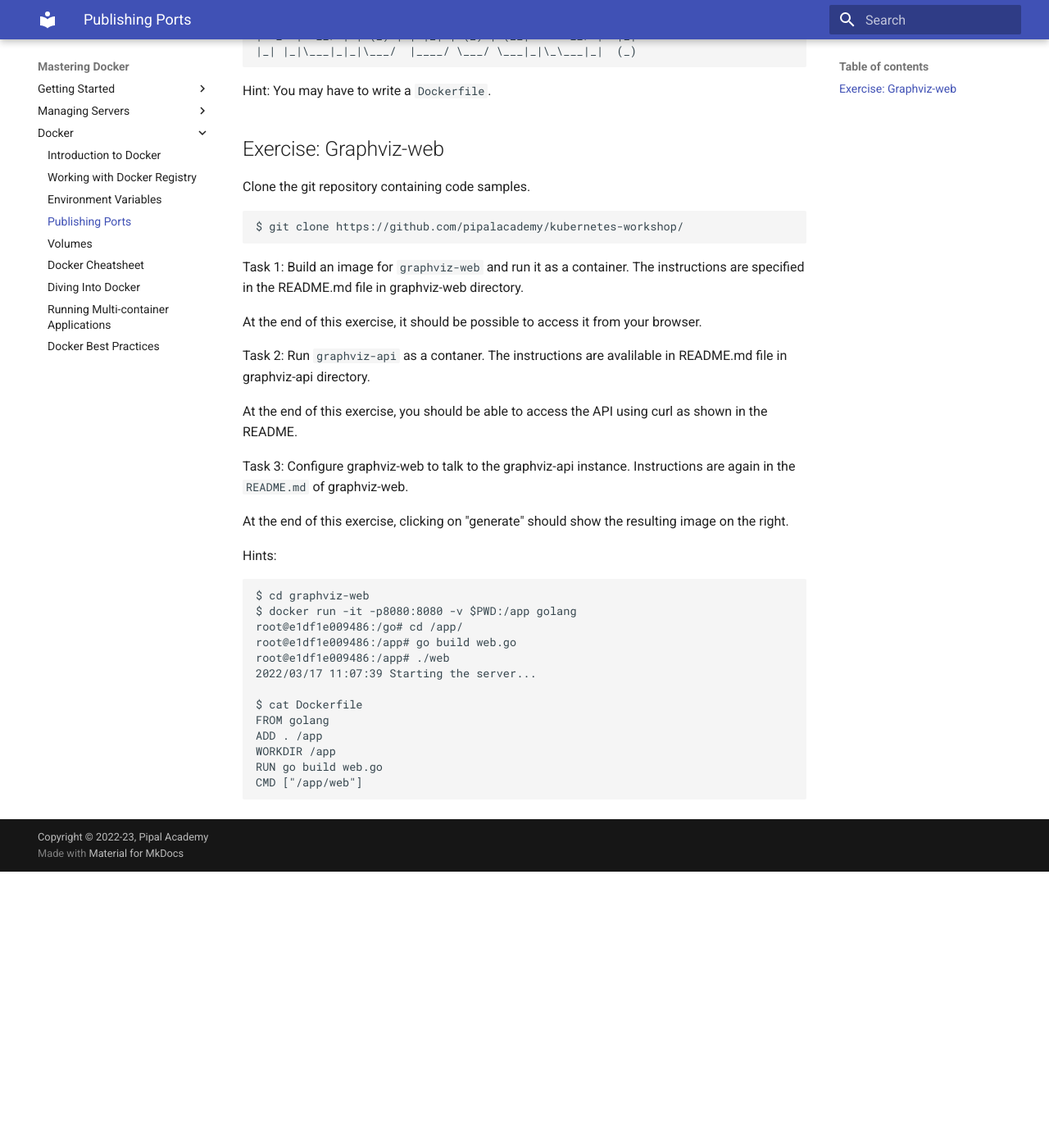
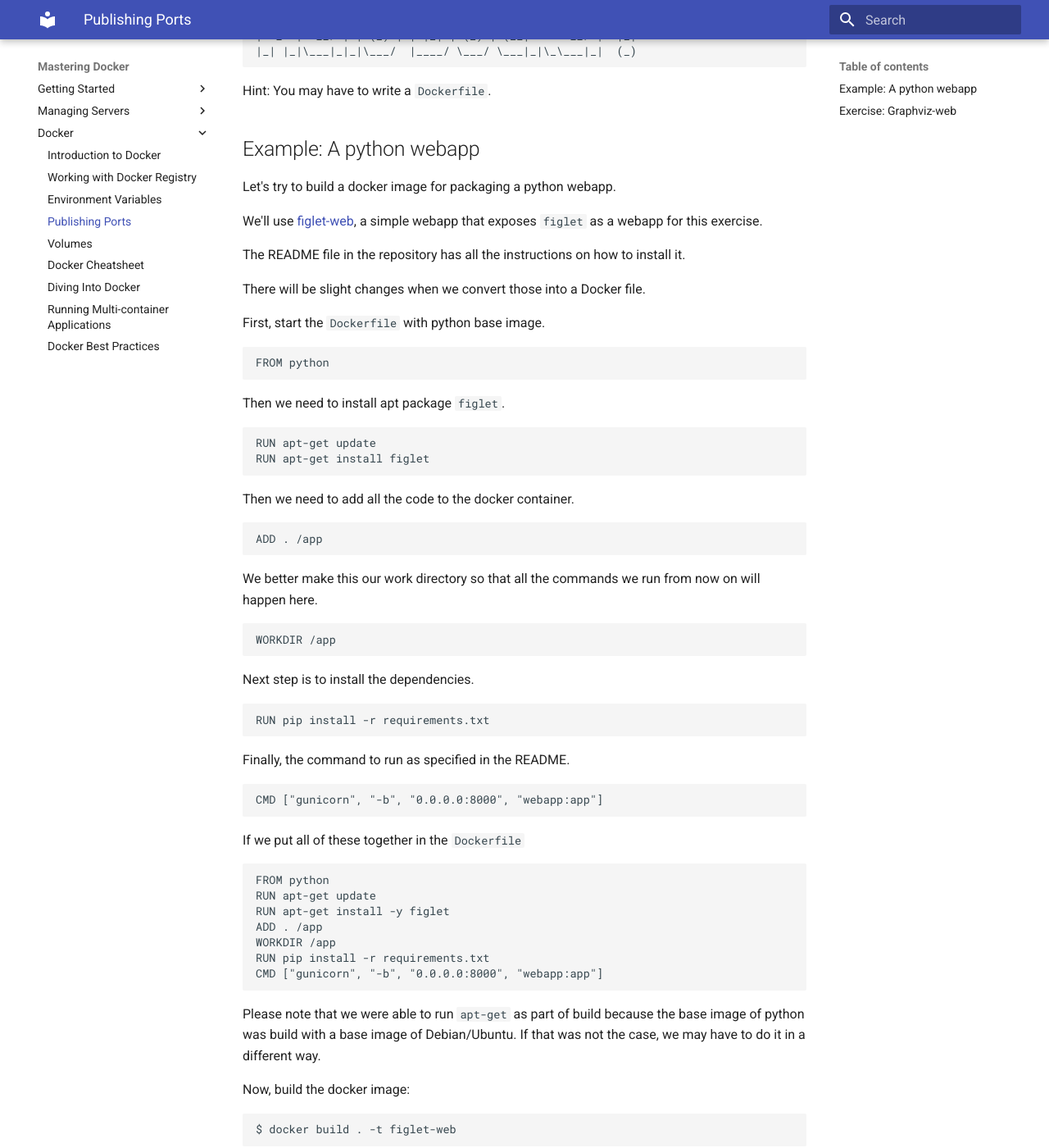
Before and after one commit to pipalacademy/mastering-docker, an MkDocs documentation site: the page built from website/docker/ports.md, in a window 1280 px wide and 1400 px high, scrolled down 490 px. Shown: the whole window at 82% size. Built offline with MkDocs 1.6.1 and Material for MkDocs 9.7.7, drawn with Linux system fonts in a browser that asks for light colours; before the commit the page ends 1553 px from its top, so only the background shows below that; some of the changed text lies outside the part shown.

````diff
--- a/website/docker/ports.md
+++ b/website/docker/ports.md
@@ -12,7 +12,7 @@ That would run nginx and publish the port 80 of the container to port 8080 of th
 **Problem:** Nginx docker image serves the index.html file from `/usr/share/nginx/html`. Create a new docker image nginx-hello-docker that serves a page showing the following:
 
 ```
-_   _      _ _         ____             _             _
+ _   _      _ _         ____             _             _
 | | | | ___| | | ___   |  _ \  ___   ___| | _____ _ __| |
 | |_| |/ _ \ | |/ _ \  | | | |/ _ \ / __| |/ / _ \ '__| |
 |  _  |  __/ | | (_) | | |_| | (_) | (__|   <  __/ |  |_|
@@ -22,15 +22,88 @@ _   _      _ _         ____             _             _
 
 Hint: You may have to write a `Dockerfile`.
 
+## Example: A python webapp <a name="figlet-web"></a>
+
+Let's try to build a docker image for packaging a python webapp.
+
+We'll use [figlet-web](https://gitub.com/anandology/figlet-web), a simple webapp that exposes `figlet` as a webapp for this exercise.
+
+The README file in the repository has all the instructions on how to install it.
+
+There will be slight changes when we convert those into a Docker file.
+
+First, start the `Dockerfile` with python base image.
+
+```
+FROM python
+```
+
+Then we need to install apt package `figlet`.
+
+```
+RUN apt-get update
+RUN apt-get install figlet
+```
+
+Then we need to add all the code to the docker container.
+
+```
+ADD . /app
+```
+
+We better make this our work directory so that all the commands we run from now on will happen here.
+
+```
+WORKDIR /app
+```
+
+Next step is to install the dependencies.
+
+```
+RUN pip install -r requirements.txt
+```
+
+Finally, the command to run as specified in the README.
+
+```
+CMD ["gunicorn", "-b", "0.0.0.0:8000", "webapp:app"]
+```
+
+If we put all of these together in the `Dockerfile`
+
+```
+FROM python
+RUN apt-get update
+RUN apt-get install -y figlet
+ADD . /app
+WORKDIR /app
+RUN pip install -r requirements.txt
+CMD ["gunicorn", "-b", "0.0.0.0:8000", "webapp:app"]
+```
+
+Please note that we were able to run `apt-get` as part of build because the base image of python was build with a base image of Debian/Ubuntu. If that was not the case, we may have to do it in a different way.
+
+Now, build the docker image:
+
+```
+$ docker build . -t figlet-web
+```
+
+And run it, exposing port `8000`.
+
+```
+$ docker run --rm -p 8000:8000 figlet-web
+```
+
 ## Exercise: Graphviz-web
 
 Clone the git repository containing code samples.
 
 ```
-$ git clone https://github.com/pipalacademy/kubernetes-workshop/
+$ git clone https://github.com/pipalacademy/graphviz-web/
 ```
 
-Task 1: Build an image for `graphviz-web` and run it as a container. The instructions are specified in the README.md file in graphviz-web directory.
+Task 1: Build an image for `graphviz-frontend` and run it as a container. The instructions are specified in the README.md file in graphviz-frontend directory.
 
 At the end of this exercise, it should be possible to access it from your browser.
 
@@ -46,7 +119,7 @@ At the end of this exercise, clicking on "generate" should show the resulting im
 Hints:
 
 ```
-$ cd graphviz-web
+$ cd graphviz-frontend
 $ docker run -it -p8080:8080 -v $PWD:/app golang
 root@e1df1e009486:/go# cd /app/
 root@e1df1e009486:/app# go build web.go
--- a/website/session1.md
+++ b/website/session1.md
@@ -44,7 +45,7 @@ Create `index.html`  with the following text.
 hello
 ```
 
-### Setup hello.alpha.k8x.in {#sec-nginx-hello}
+### Setup hello.alpha.k8x.in <a name="sec-nginx-hello"></a>
 
 create a file `/etc/nginx/sites-enabled/hello`.
 
@@ -232,138 +233,4 @@ $ sudo service figlet-web start
 
 ## Assignment
 
-### Problem 1: Build & Deploy FastAPI docs
-
-[FastAPI](https://fastapi.tiangolo.com/) is a modern web framework in Python.
-
-The source code and documentation of the framework is available in the following git repository.
-
-<https://github.com/tiangolo/fastapi>
-
-Your task is to build the docs and deploy it at `https://fastapi.alpha.k8x.in/`.
-
-**How to build**
-
-Step 1: Clone the repo
-
-```bash
-$ git clone https://github.com/tiangolo/fastapi
-$ cd fastapi
-```
-
-Step 2: setup a virtual env & install dependencies to build the docs
-
-```bash
-$ python -m venv
-$ source venv/bin/activate
-$ pip install -r requirements-docs.txt
-```
-
-Step 3: Build the docs
-
-```bash
-$ cd docs/en
-$ mkdocs build
-```
-
-The documentation is built in `site/` directory.
-
-Step 4: Symlink the docs to /var/www/fastapi
-
-Symlink the generated docs to `/var/www/fastapi` so that you can serve it from nginx.
-
-```bash
-$ sudo ln -s /home/pipal/fastapi/docs/en/site /var/www/fastapi
-```
-
-Verify the symlink.
-
-```bash
-$ ls -l /var/www/fastapi
-lrwxrwxrwx 1 root root 32 Nov 17 07:09 /var/www/fastapi -> /home/pipal/fastapi/docs/en/site
-```
-
-**Explosing the site on nginx**
-
-Create a new configuation file with `/etc/nginx/sites-enabled/fastapi` to server `/var/www/fastapi` at domain `fastapi.alpha.k8x.in`.
-
-Please refer to @sec-nginx-hello for instructions.
-
-**Setting up HTTPS**
-
-Setup HTTPS for this domain using the instructions given in @sec-letsencrypt.
-
-::: {.callout-note}
-Please remember to replace `alpha` with your hostname in the domain name.
-
-If you hostname is `beta`, then domain name to deploy will be `fastapi.beta.k8x.in`.
-:::
-
-### Problem 2: Deploy the railways data as datasette website
-
-[Datasette](https://datasette.io) is a tool for exploring and publishing data.
-
-Use _Datasette_ to publish the indian railways data as a website at `https://railways.alpha.k8x.in/`.
-
-**Usage**
-
-Step 1: clone the repo
-
-```bash
-$ git clone https://github.com/anandology/railways
-$ cd railways
-```
-
-Step 2: Create a sqlite3 database
-
-```bash
-$ sqlite3 railways.db < schema.sql
-$ sqlite3 railways.db < import.sql
-```
-
-You may have to install apt package `sqlite3` before doing this.
-
-Step 3: Setup a virtualenv and install dependencies
-
-Create a virtualenv.
-
-```bash
-$ python -m venv venv
-$ source venv/bin/activate
-```
-
-Install `datasette`.
-
-```bash
-$ pip install datasette
-```
-
-Step 4: Serve the dataset using datasette
-
-```bash
-$ datasette serve --ip 0.0.0.0 --port 8000 railways.db
-```
-
-You'll be able to access it from `http://alpha.k8x.in:8000/`.
-
-You can use a different port number if the port 8000 is already in use.
-
-**Deployment**
-
-For deploying, you need to setup the datasette as a system service. See @sec-systemd-service for instructions.
-
-You need to setup an nginx site `railways.alpha.k8x.in` proxying the datasette port. See @sec-nginx-proxy for instuctions.
-
-You also need to setup HTTPS for this site. Please refer to @sec-letsencrypt for instructions.
-
-Please rememeber that you may not want to run the datasette server on `0.0.0.0` in production as show in the instructions above. The above instructions are for you to get it running and accessing it directly from outside. However, when you deploy in production, you would want the app to be accessible only via nginx. The good practice is to not run the service on `0.0.0.0`. Do that by skipping `--ip 0.0.0.0` in the command when you setup systemd service.
-
-```bash
-$ datasette serve --port 8000 railways.db
-```
-
-::: {.callout-note}
-Please remember to replace `alpha` with your hostname in the domain name.
-
-If you hostname is `beta`, then domain name to deploy will be `railways.beta.k8x.in`.
-:::
+See [Assignment 1](../assignments/assignment-1/).
````
Also changed, not shown: other parts of website/session1.md (+7 -6 lines), website/assignments/assignment-1.md (added, +139 -0 lines), website/assignments/assignment-2.md (added, +66 -0 lines), website/docker/introduction.md (+14 -1 lines).
